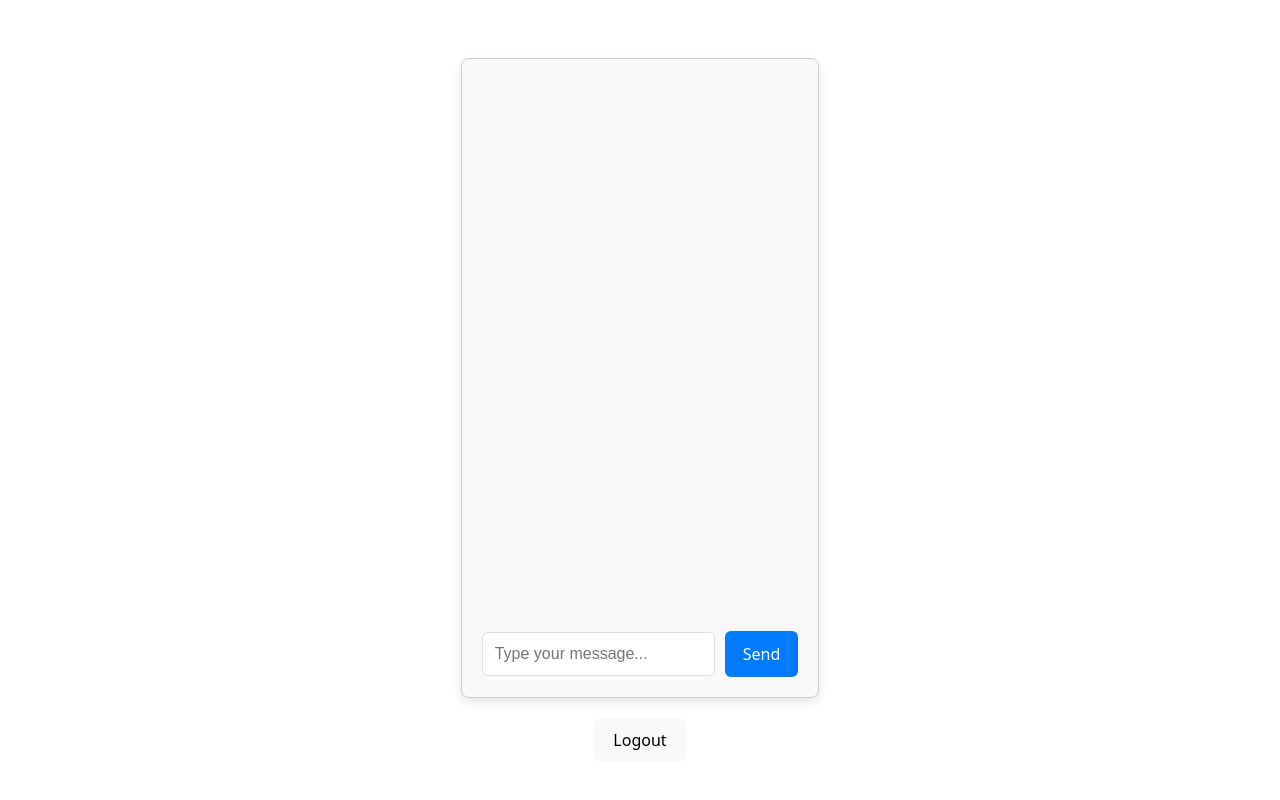
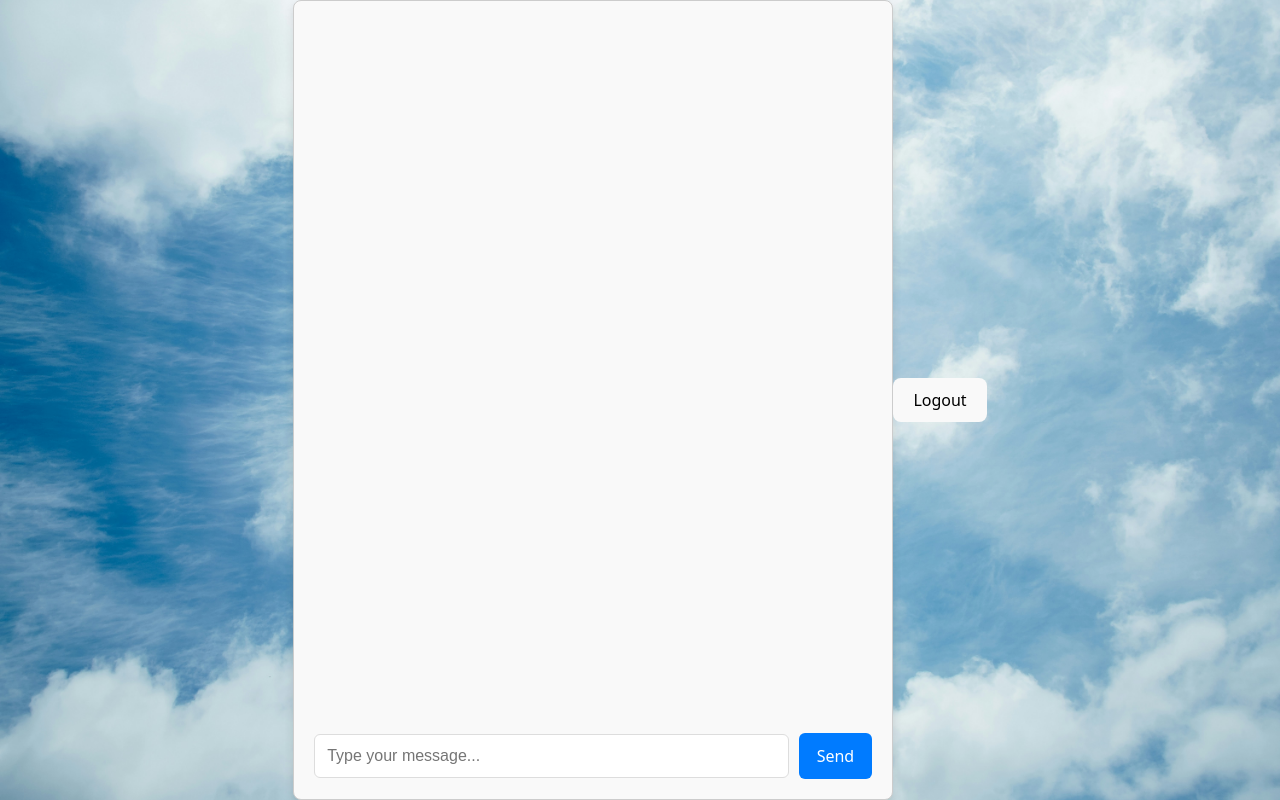
Before and after one commit to Kineth-t/Chatty-frontend, a React (Vite) app: page / in a window 1280 px wide. Both pictures are taken after typing "Sample" into the empty fields and a click on the button "Start Chat". Built offline with nearby package versions, Linux system fonts and the light colour scheme.

Commit message:
Some styling edits for ChatArea.jsx.

```diff
--- a/src/App.jsx
+++ b/src/App.jsx
@@ -22,10 +22,10 @@ function App() {
   };
 
   return (
-    <>
+    <div className='background-cover'>
       {username ? <ChatArea /> : <UsernameForm onSubmit={handleLogin} />}
       <button onClick={handleLogOut}>Logout</button>
-    </>
+    </div>
   )
 }
 
--- a/src/components/ChatArea.css
+++ b/src/components/ChatArea.css
@@ -1,10 +1,9 @@
 .chat-container {
   display: flex;
   flex-direction: column;
-  width: 100%;
-  max-width: 450px;
-  height: 80vh;
-  margin: 20px auto;
+  width: 100%; /* Make the width relative to the screen size (adjust this value as needed) */
+  max-width: 600px; /* Maximum width to prevent stretching too wide */
+  height: 100vh;
   border: 1px solid #ccc;
   border-radius: 8px;
   background-color: #f9f9f9;
--- a/src/components/UsernameForm.jsx
+++ b/src/components/UsernameForm.jsx
@@ -12,7 +12,6 @@ export default function UsernameForm({ onSubmit }) {
     };
 
     return (
-        <div className="background-cover">
         <div className="form-container">
             <h2>Enter a Username to Start Chatting</h2>
             <form onSubmit={handleSubmit} className="username-form">
@@ -25,6 +24,5 @@ export default function UsernameForm({ onSubmit }) {
                 <button type="submit">Start Chat</button>
             </form>
         </div>
-        </div>
     );
 }
```
Lines whose indentation alone changed are shown as unchanged.
